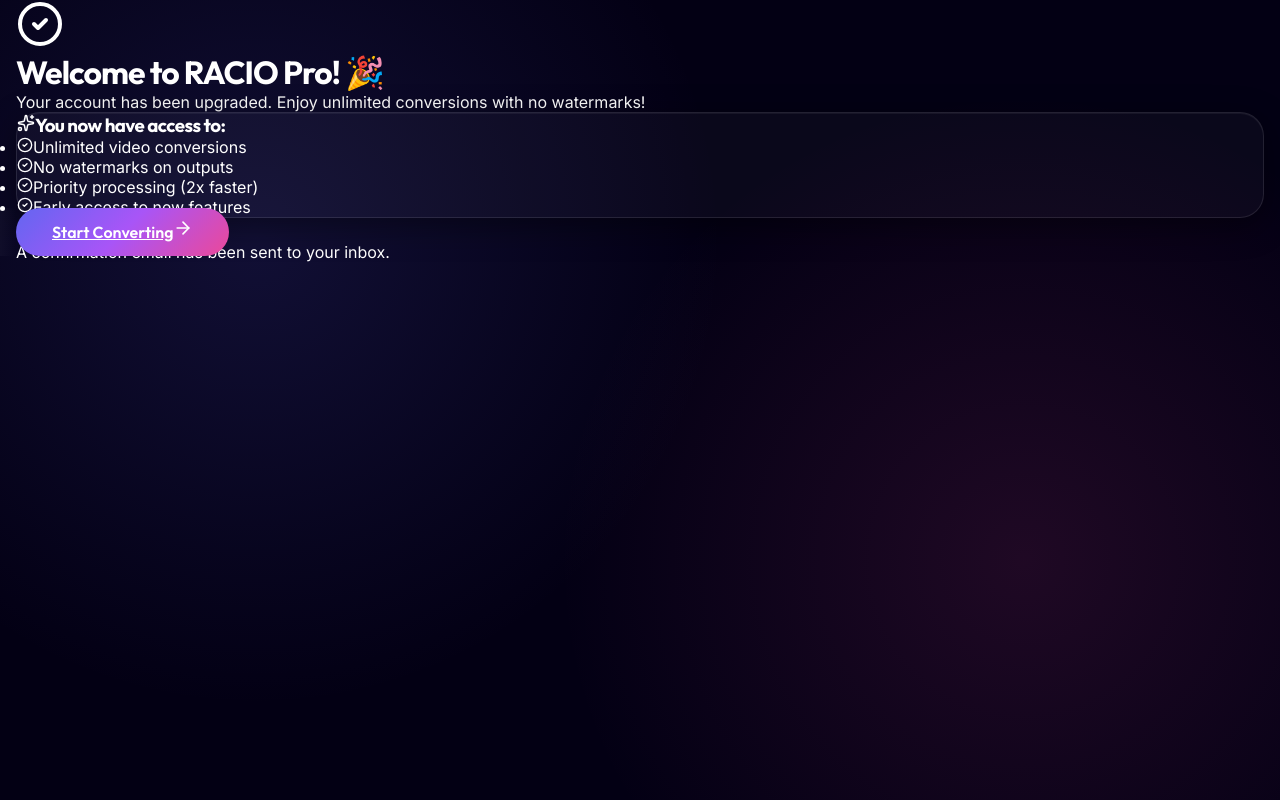
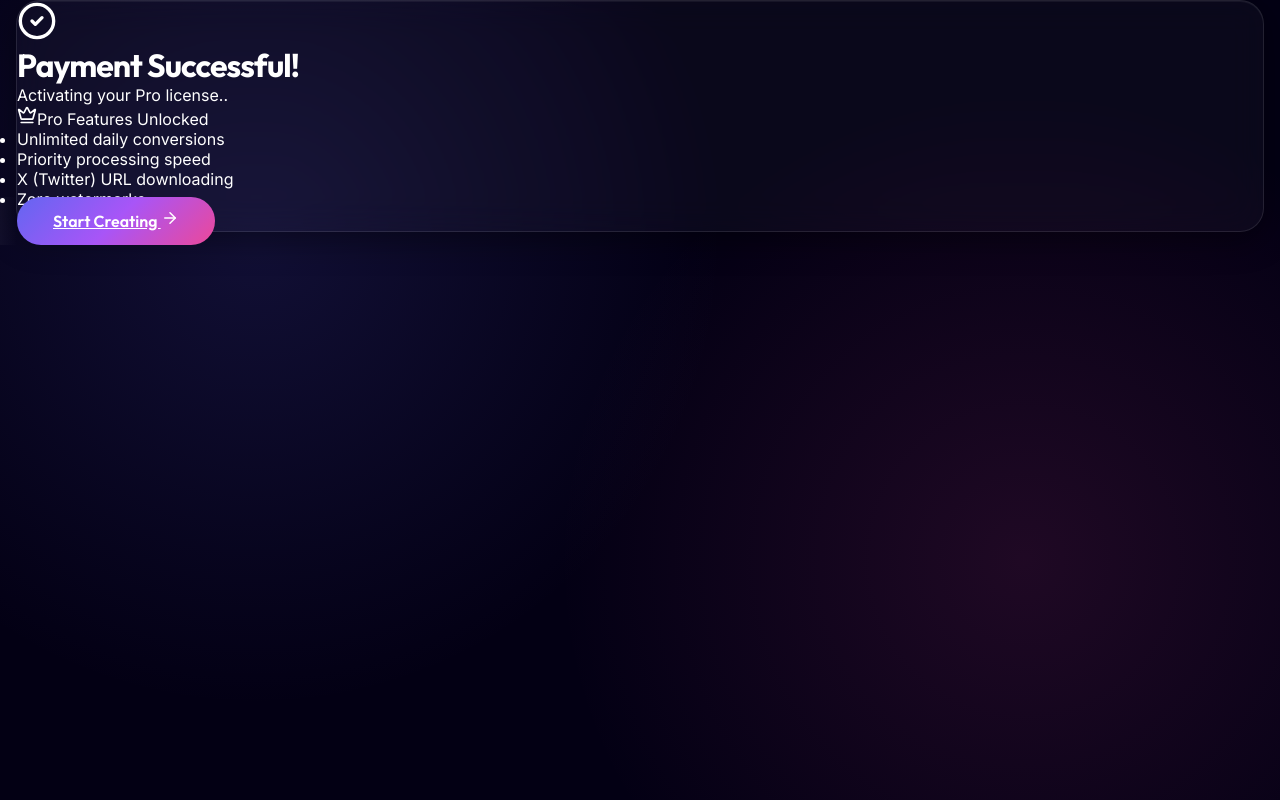
Before and after one commit to illuminaughtyx/RACIO-v1.0, a Next.js app: page /success in a window 1280 px wide. Built offline with nearby package versions, Linux system fonts and the light colour scheme.

Commit message:
Add Stripe integration structure + Pro logic + Success page

```diff
--- a/src/app/success/page.tsx
+++ b/src/app/success/page.tsx
@@ -1,97 +1,65 @@
 "use client";
-import { useSearchParams } from "next/navigation";
+import { useEffect, useState } from "react";
+import { CheckCircle2, Crown, ArrowRight } from "lucide-react";
 import Link from "next/link";
-import { CheckCircle2, Sparkles, ArrowRight } from "lucide-react";
-import { Suspense } from "react";
 
-function SuccessContent() {
-    const searchParams = useSearchParams();
-    const isDemo = searchParams.get("demo") === "true";
-    const plan = searchParams.get("plan") || "pro";
+export default function SuccessPage() {
+    const [dots, setDots] = useState("");
+
+    useEffect(() => {
+        // 1. Activate Pro Mode in Local Storage
+        localStorage.setItem("racio_pro", "true");
+
+        // 2. Clear any usage limits
+        localStorage.removeItem("racio_usage");
+
+        // Animation
+        const interval = setInterval(() => {
+            setDots(d => d.length < 3 ? d + "." : "");
+        }, 500);
+        return () => clearInterval(interval);
+    }, []);
 
     return (
-        <main className="min-h-screen min-h-[100dvh] px-4 py-6 md:p-12 flex flex-col items-center justify-center relative overflow-hidden">
-            {/* Background */}
-            <div className="fixed inset-0 pointer-events-none z-0">
-                <div className="absolute top-[-20%] left-[-10%] w-[500px] h-[500px] bg-[#4ade80] opacity-[0.15] blur-[150px] rounded-full"></div>
-                <div className="absolute bottom-[-10%] right-[-10%] w-[400px] h-[400px] bg-[#a855f7] opacity-[0.1] blur-[150px] rounded-full"></div>
+        <main className="min-h-screen flex flex-col items-center justify-center p-4 text-center relative overflow-hidden">
+            {/* Confetti / Background effects */}
+            <div className="absolute inset-0 pointer-events-none">
+                <div className="absolute top-1/4 left-1/4 w-96 h-96 bg-[#4ade80] opacity-20 blur-[120px] rounded-full"></div>
+                <div className="absolute bottom-1/4 right-1/4 w-96 h-96 bg-[#a855f7] opacity-20 blur-[120px] rounded-full"></div>
             </div>
 
-            <div className="text-center z-10 animate-fade-in-up max-w-xl">
-                {/* Success Icon */}
-                <div className="relative inline-block mb-8">
-                    <div className="absolute inset-0 bg-[#4ade80] blur-3xl opacity-30 rounded-full scale-150"></div>
-                    <div className="relative w-24 h-24 bg-gradient-to-br from-[#4ade80] to-[#22c55e] rounded-full flex items-center justify-center shadow-2xl shadow-[#4ade80]/30">
-                        <CheckCircle2 size={48} className="text-white" />
-                    </div>
+            <div className="glass-panel p-12 max-w-lg w-full relative z-10 animate-fade-in-up">
+                <div className="w-20 h-20 bg-gradient-to-br from-[#4ade80] to-[#22c55e] rounded-full flex items-center justify-center mx-auto mb-8 shadow-lg shadow-green-500/30">
+                    <CheckCircle2 size={40} className="text-white" />
                 </div>
 
-                {/* Title */}
                 <h1 className="text-4xl md:text-5xl font-bold font-outfit mb-4">
-                    Welcome to RACIO Pro! 🎉
+                    Payment Successful!
                 </h1>
-
-                <p className="text-white/50 text-lg md:text-xl mb-8">
-                    Your account has been upgraded. Enjoy unlimited conversions with no watermarks!
+                <p className="text-xl text-white/50 mb-8">
+                    Activating your Pro license{dots}
                 </p>
 
-                {/* Features unlocked */}
-                <div className="glass-panel p-6 mb-8 text-left">
-                    <h3 className="font-semibold mb-4 flex items-center gap-2">
-                        <Sparkles size={18} className="text-[#fbbf24]" />
-                        You now have access to:
-                    </h3>
-                    <ul className="space-y-3 text-white/70">
-                        <li className="flex items-center gap-3">
-                            <CheckCircle2 size={16} className="text-green-400" />
-                            Unlimited video conversions
-                        </li>
-                        <li className="flex items-center gap-3">
-                            <CheckCircle2 size={16} className="text-green-400" />
-                            No watermarks on outputs
-                        </li>
-                        <li className="flex items-center gap-3">
-                            <CheckCircle2 size={16} className="text-green-400" />
-                            Priority processing (2x faster)
-                        </li>
-                        <li className="flex items-center gap-3">
-                            <CheckCircle2 size={16} className="text-green-400" />
-                            Early access to new features
-                        </li>
+                <div className="bg-white/5 rounded-xl p-6 mb-8 border border-white/10 text-left">
+                    <div className="flex items-center gap-3 mb-2">
+                        <Crown size={20} className="text-[#fbbf24]" />
+                        <span className="font-bold text-lg">Pro Features Unlocked</span>
+                    </div>
+                    <ul className="space-y-2 text-white/60 text-sm ml-8 list-disc">
+                        <li>Unlimited daily conversions</li>
+                        <li>Priority processing speed</li>
+                        <li>X (Twitter) URL downloading</li>
+                        <li>Zero watermarks</li>
                     </ul>
                 </div>
 
-                {isDemo && (
-                    <div className="glass-panel bg-yellow-500/10 border-yellow-500/20 p-4 mb-8 text-sm text-yellow-300/80">
-                        ⚠️ Demo mode: Stripe is not configured. Set STRIPE_SECRET_KEY to enable real payments.
-                    </div>
-                )}
-
-                {/* CTA */}
                 <Link
                     href="/"
-                    className="btn-primary inline-flex items-center gap-2 px-8 py-4 text-lg"
+                    className="btn-primary w-full flex items-center justify-center gap-2 group"
                 >
-                    Start Converting
-                    <ArrowRight size={20} />
+                    Start Creating <ArrowRight size={18} className="group-hover:translate-x-1 transition-transform" />
                 </Link>
-
-                <p className="mt-6 text-white/30 text-sm">
-                    A confirmation email has been sent to your inbox.
-                </p>
             </div>
         </main>
     );
 }
-
-export default function SuccessPage() {
-    return (
-        <Suspense fallback={
-            <div className="min-h-screen flex items-center justify-center">
-                <div className="animate-spin w-8 h-8 border-2 border-white/20 border-t-white rounded-full"></div>
-            </div>
-        }>
-            <SuccessContent />
-        </Suspense>
-    );
-}
```
Also changed, not shown: src/app/page.tsx (+82 -16 lines), src/components/Pricing.tsx (+45 -10 lines), src/lib/usage.ts (+12 -0 lines).
